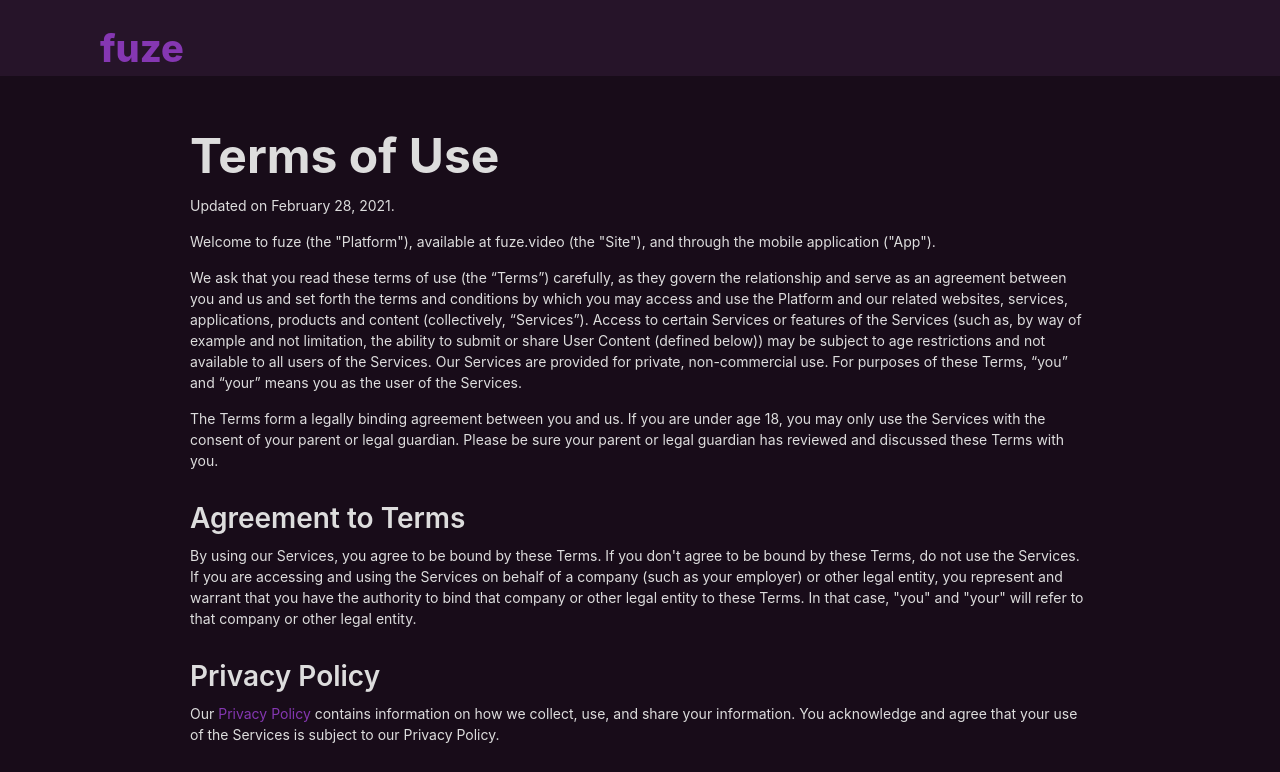
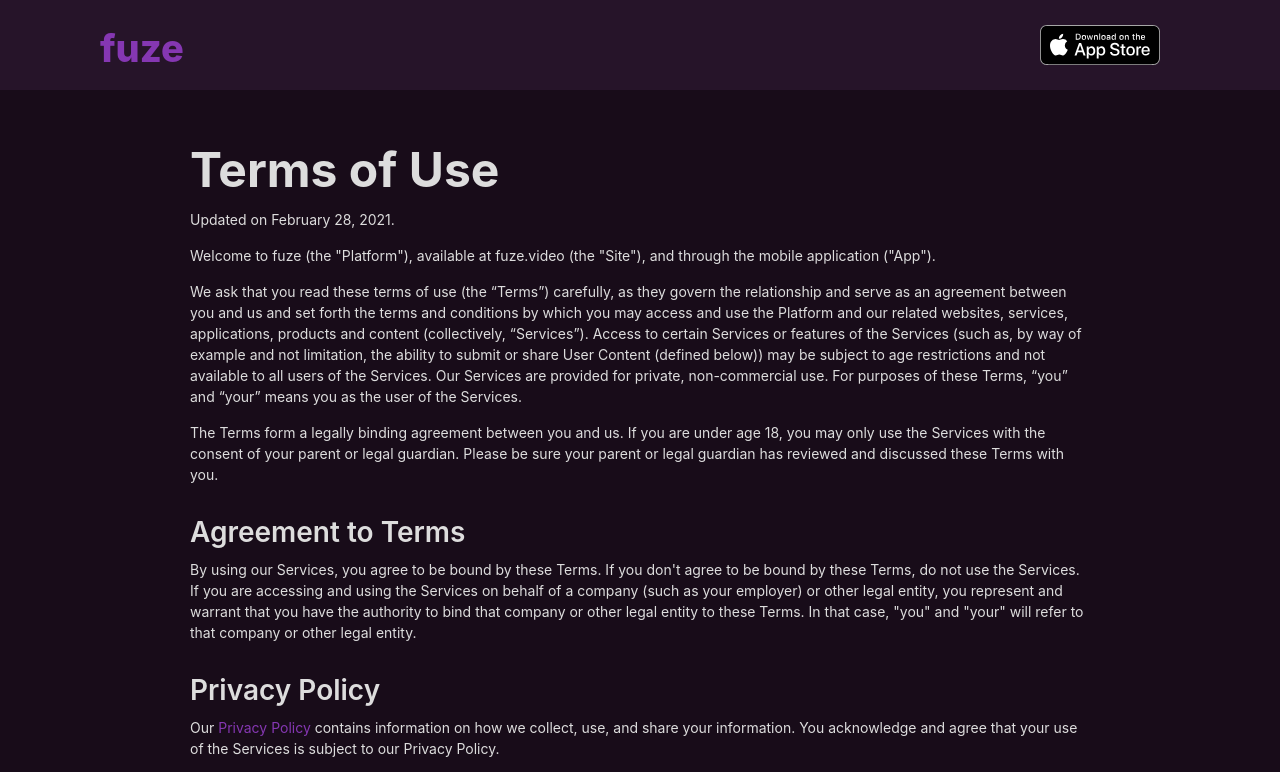
Before and after one commit to julianschiavo/fuze-site, a plain HTML site: page terms/index.html in a window 1280 px wide. Shown: the top 772 px of the page. Drawn offline with Linux system fonts and the light colour scheme.

Commit message:
App Store badge

```diff
--- a/terms/index.html
+++ b/terms/index.html
@@ -32,15 +32,15 @@
                 <!--<div class="text-container">
                 <p class="site-description fontSize siteDescription fontWeight semibold">live in the moment</p>
                 </div>-->
-                <!--<nav>
+                <nav>
                     <ul>
                         <li>
-                            <a href="/">
+                            <a href="https://apps.apple.com/app/id1523477959">
                                 <img src="/images/AppStoreBadge.svg">
                             </a>
                         </li>
                     </ul>
-                </nav>-->
+                </nav>
                 <div class="clear"></div>
             </div>
         </header>
```
Also changed, not shown: copyright/index.html (+3 -3 lines), guidelines/index.html (+3 -3 lines), licenses/index.html (+3 -3 lines), privacy/index.html (+3 -3 lines), sound/index.html (+1 -1 lines), support/index.html (+3 -3 lines), user/index.html (+1 -1 lines), video/index.html (+1 -1 lines), 1 other file.
